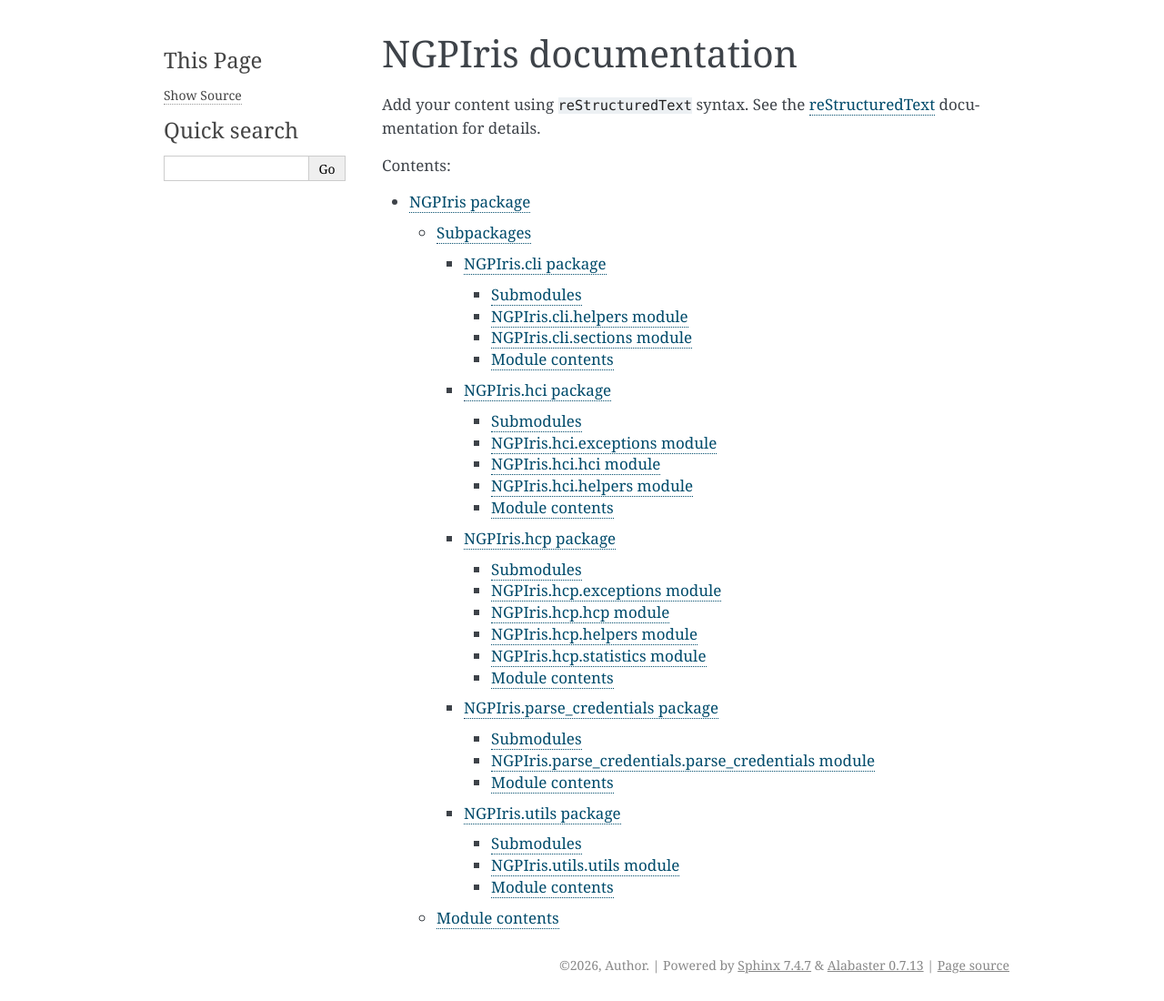
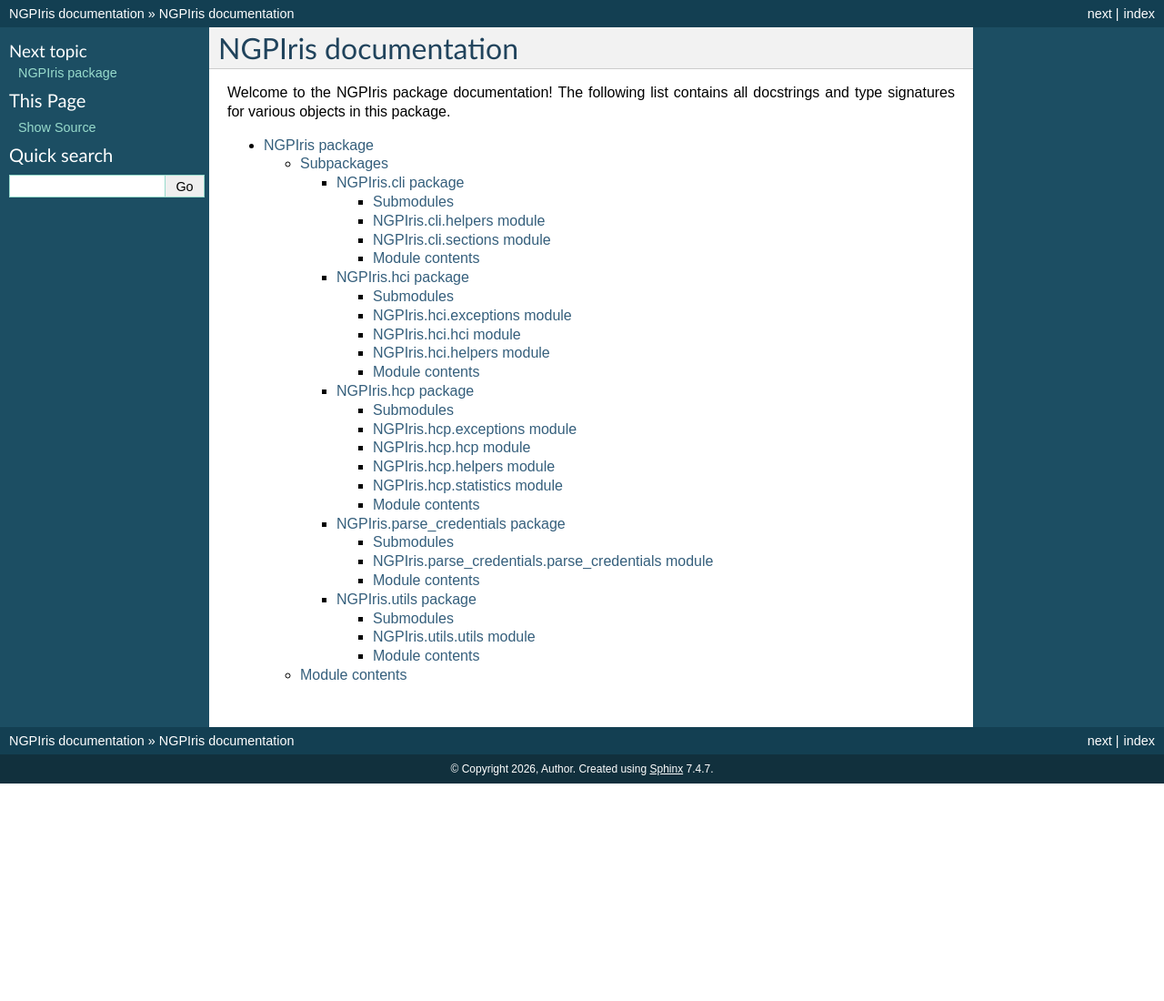
Before and after one commit to genomic-medicine-sweden/NGPIris, a Sphinx documentation site: the page built from docs/index.rst, in a window 1280 px wide. Shown: the whole page at 91% size. Built offline with Sphinx 7.4.7, drawn with Linux system fonts in a browser that asks for light colours; after the commit the page ends 900 px from its top, so only the background shows below that.

Commit message:
Update docs

```diff
--- a/docs/NGPIris.rst
+++ b/docs/NGPIris.rst
@@ -18,5 +18,3 @@
 
 .. automodule:: NGPIris
    :members:
-   :show-inheritance:
-   :undoc-members:
--- a/docs/conf.py
+++ b/docs/conf.py
@@ -27,7 +27,7 @@
 # -- Options for HTML output -------------------------------------------------
 # https://www.sphinx-doc.org/en/master/usage/configuration.html#options-for-html-output
 
-html_theme = "alabaster"
+html_theme = "classic"
 html_static_path = ["_static"]
 
 # -- Options for todo extension ----------------------------------------------
--- a/docs/index.rst
+++ b/docs/index.rst
@@ -1,18 +1,15 @@
 .. NGPIris documentation master file, created by
-   sphinx-quickstart on Thu Aug 20 10:01:23 2026.
+   sphinx-quickstart on Thu Aug 20 11:06:01 2026.
    You can adapt this file completely to your liking, but it should at least
    contain the root `toctree` directive.
 
 NGPIris documentation
 =====================
 
-Add your content using ``reStructuredText`` syntax. See the
-`reStructuredText <https://www.sphinx-doc.org/en/master/usage/restructuredtext/index.html>`_
-documentation for details.
+Welcome to the NGPIris package documentation! The following list contains all docstrings and type signatures for various objects in this package.
 
 
 .. toctree::
    :maxdepth: 4
-   :caption: Contents:
 
    NGPIris
```
